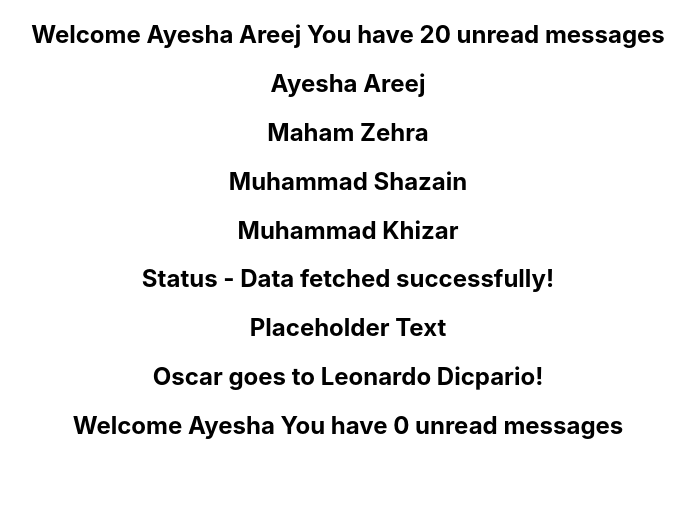
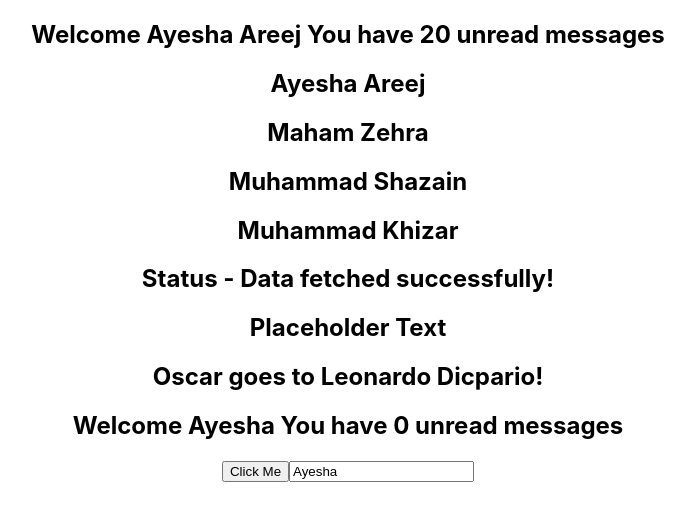
Before and after one commit to AyeshaAreej/TypeScriptPractice, a React (Create React App) app in the folder react-typescript-demo/: page / in a window 1280 px wide. Shown: the top 520 px of the page, without its empty margins (292-987 px from the left). Built offline with nearby package versions, Linux system fonts and the light colour scheme.

Commit message:
Event props

```diff
--- a/react-typescript-demo/src/App.tsx
+++ b/react-typescript-demo/src/App.tsx
@@ -1,6 +1,8 @@
 import './App.css';
+import { Button } from './components/Button';
 import { Greet } from './components/Greet';
 import { Heading } from './components/Heading';
+import { Input } from './components/Input';
 import { Oscar } from './components/Oscar';
 import { Person } from './components/Person';
 import { PersonList } from './components/PersonList';
@@ -49,6 +51,11 @@
 
      {/* Optional props */}
      <Greet name='Ayesha' isLoggedIn={true}/>
+
+     {/* Event props  1-Onclick 2-Onchange*/}
+     <Button
+        handleClick={(event,id)=>{console.log('Button Clicked', event,id )}}/>
+    <Input value='Ayesha'   handleChange={(event)=>{console.log( event )}}/>
     </div>
   );
 }
--- /dev/null
+++ b/react-typescript-demo/src/components/Button.tsx
@@ -0,0 +1,14 @@
+import React from "react"
+
+type ButtonProps ={
+    // If function don't accept any parameter or do not return any thing
+   //handleClick:()=>void
+
+  //When we want an event passed into click handler
+   handleClick:(event:React.MouseEvent<HTMLButtonElement>,id:number) =>void
+}
+
+export const Button=(props:ButtonProps)=>{
+    return (
+        <button onClick={(event)=>props.handleClick(event,1)} >Click Me</button>
+)}
--- /dev/null
+++ b/react-typescript-demo/src/components/Input.tsx
@@ -0,0 +1,17 @@
+import React from 'react'
+type InputProps={
+    value:string,
+    handleChange:(event:React.ChangeEvent<HTMLInputElement>) =>void
+}
+
+export const Input=(props:InputProps)=>{
+
+    // Defining handler within a component
+    const handleInputChange =(event: React.ChangeEvent<HTMLInputElement>)=>{
+        console.log(event)
+    }
+    return(
+        // <input type="text" name="input1" value={props.value} onChange={props.handleChange}/>
+        <input type="text" name="input1" value={props.value} onChange={handleInputChange}/>
+        )
+}
```
